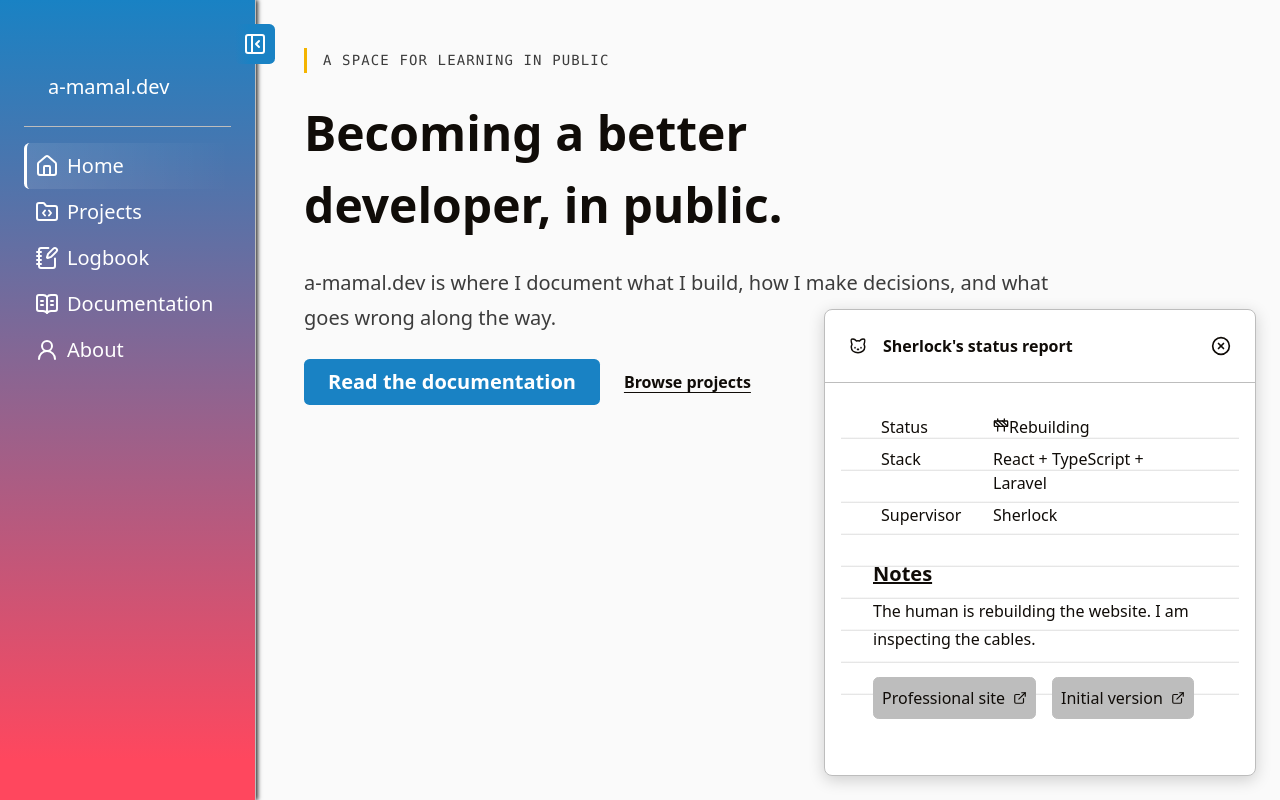
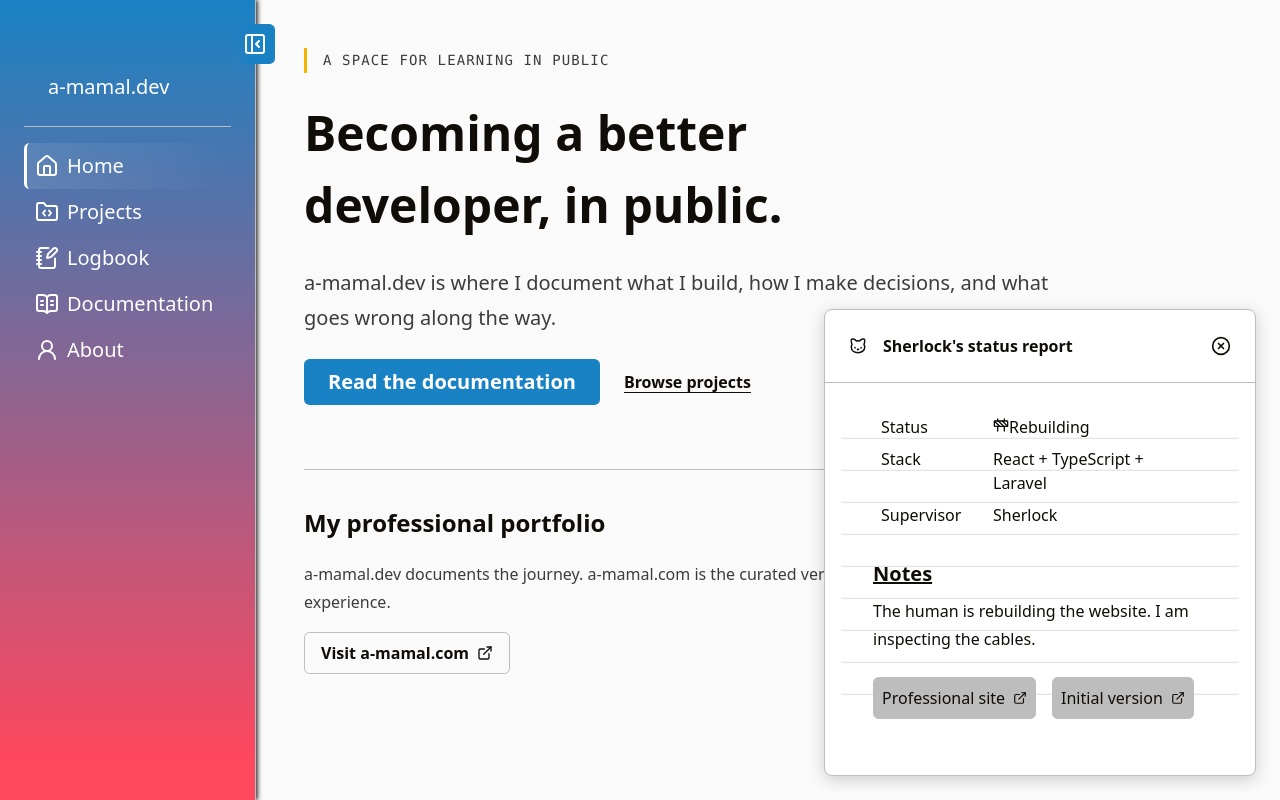
Before and after one commit to a-mamal/a-mamal-dev, a React (Vite) app in the folder frontend/: page / in a window 1280 px wide. Built offline with nearby package versions, Linux system fonts and the light colour scheme.

Commit message:
feat(home): add professional portfolio link

```diff
--- a/frontend/src/pages/HomePage.tsx
+++ b/frontend/src/pages/HomePage.tsx
@@ -1,3 +1,4 @@
+import { ExternalLink } from 'lucide-react'
 import { Link } from 'react-router'
 
 function HomePage() {
@@ -22,6 +23,26 @@ function HomePage() {
 					</Link>
 				</div>
 			</section>
+
+			<section className="home-portfolio" aria-labelledby="portfolio-title">
+				<h2 id="portfolio-title">My professional portfolio</h2>
+
+				<p>
+					a-mamal.dev documents the journey. a-mamal.com is the curated
+					version: selected projects, skills and experience.
+				</p>
+
+				<a
+					className="home-portfolio__link"
+					href="https://a-mamal.com/"
+					target="_blank"
+					rel="noopener noreferrer"
+				>
+					Visit a-mamal.com
+					<ExternalLink aria-hidden="true" size={16} />
+					<span className="visually-hidden">(opens in a new tab)</span>
+				</a>
+			</section>
 		</section>
 	)
 }
--- a/frontend/src/styles/App.css
+++ b/frontend/src/styles/App.css
@@ -443,6 +443,53 @@
 	a:focus-visible {
 		outline: 2px solid var(--color-primary);
 		outline-offset: 3px;
+	}
+}
+
+/* Portfolio bridge */
+
+.home-portfolio {
+	display: flex;
+	flex-direction: column;
+	gap: var(--space-sm);
+	max-width: 48rem;
+
+	padding-top: var(--space-lg);
+	border-top: 1px solid var(--color-border);
+
+	p {
+		color: var(--color-text-muted);
+	}
+
+	.home-portfolio__link {
+		display: inline-flex;
+		padding: var(--space-xs) var(--space-sm);
+		align-items: center;
+		align-self: flex-start;
+		gap: var(--space-xs);
+
+		border: 1px solid var(--color-border);
+		border-radius: 0.35rem;
+
+		color: var(--color-text-primary);
+		font-weight: 600;
+		text-decoration: none;
+
+		transition:
+			color 150ms ease,
+			border-color 150ms ease,
+			background-color 150ms ease;
+
+		&:hover {
+			color: var(--color-white);
+			border-color: var(--color-onyx);
+			background-color: var(--color-onyx);
+		}
+
+		&:focus-visible {
+			outline: 2px solid var(--color-primary);
+			outline-offset: 3px;
+		}
 	}
 }
 
--- a/frontend/src/styles/index.css
+++ b/frontend/src/styles/index.css
@@ -202,3 +202,22 @@ hr {
 	border: 0;
 	border-top: 1px solid var(--color-border);
 }
+
+/*
+==================================================
+	Utilities
+==================================================
+*/
+
+/* Hide content visually but keep it available to screen readers. */
+.visually-hidden:where(:not(:focus-within, :active)) {
+  position: absolute;
+  clip-path: inset(50%);
+  overflow: hidden;
+  width: 1px;
+  height: 1px;
+  margin: -1px;
+  padding: 0;
+  border: 0;
+  white-space: nowrap;
+}
```
